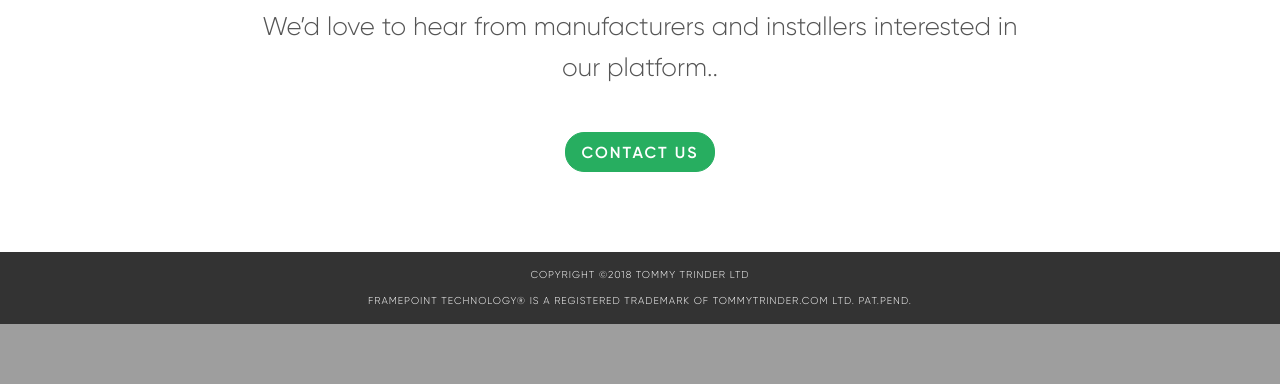
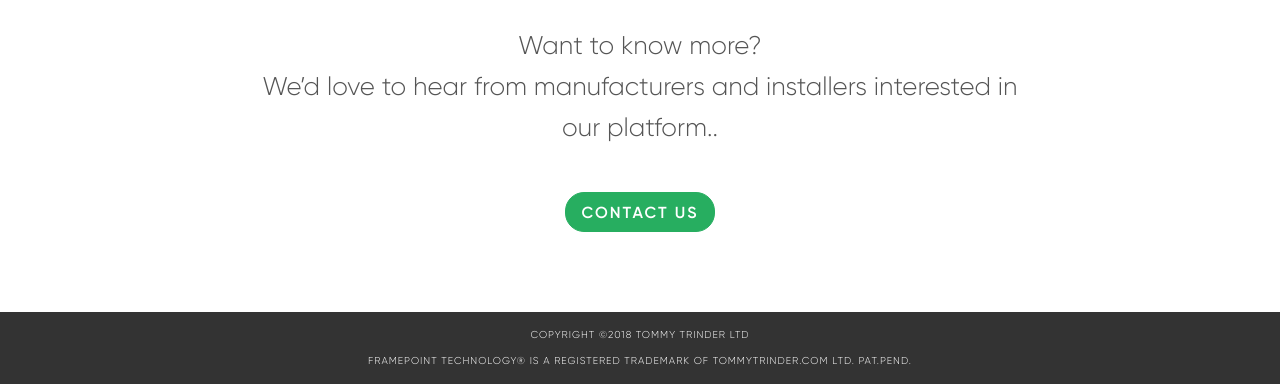
Before and after one commit to davidkinloch/tommytrinder-web, a PHP site: page /landing-page.php in a window 1280 px wide. Shown: the part 4948-5332 px from the top of the page. Before the commit the page ends 5272 px from the top, so only its background shows below. Run offline with PHP 8.4, Linux system fonts and the light colour scheme; some libraries are stand-ins or nearby versions.

Commit message:
added padding

```diff
--- a/landing-page.php
+++ b/landing-page.php
@@ -98,7 +98,7 @@
     </div>
 </div>
 
-<div class="section section--text" style="background: #FFF; padding-top: 0; border-top: 46px solid #333;">
+<div class="section section--text" style="background: #FFF; border-top: 46px solid #333;">
     <div class="section__inner" style="background: #FFF;">
         <div class="caption">
           <h3 class="title">NOW LAUNCHING WITH THE INDUSTRY’S FINEST BRANDS</h3><br>
```
